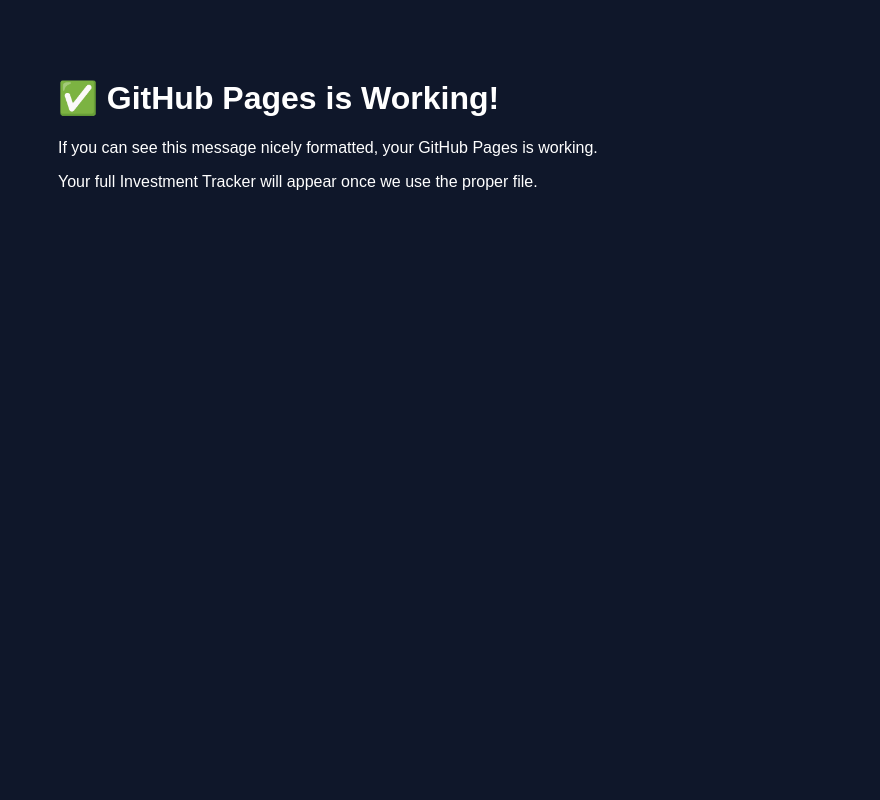
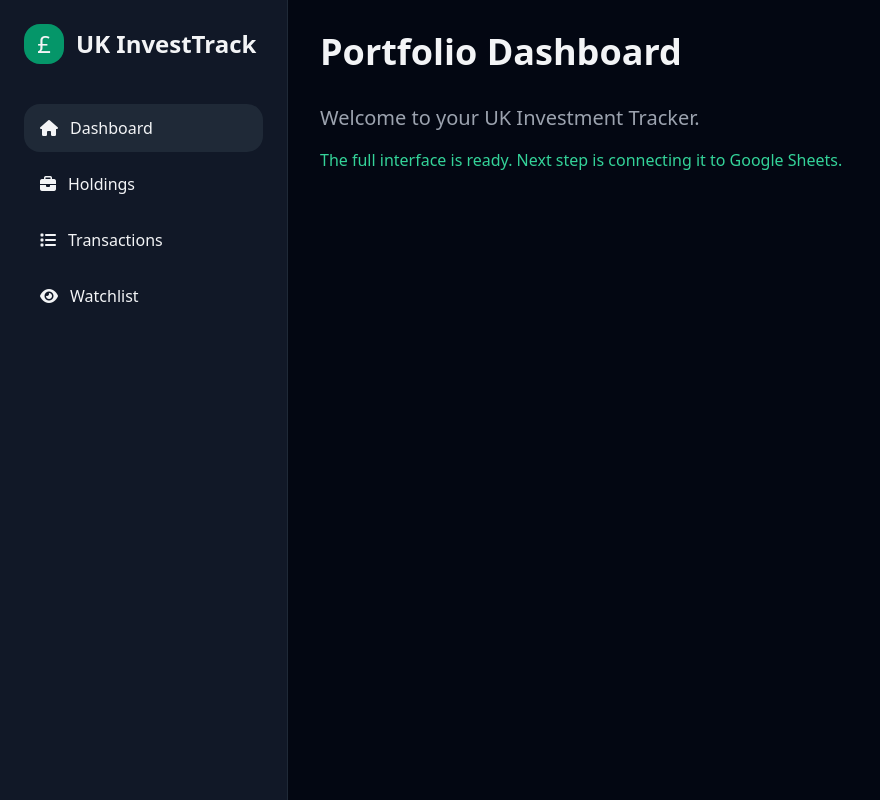
Before and after one commit to ARAR9396/investment-app, a plain HTML site: page index.html in a window 1280 px wide. Shown: the whole page, without its empty margins (0-880 px from the left). Drawn offline with nearby package versions, Linux system fonts and the light colour scheme.

Commit message:
Update index.html

```diff
--- a/index.html
+++ b/index.html
@@ -3,11 +3,50 @@
 <head>
   <meta charset="UTF-8">
   <meta name="viewport" content="width=device-width, initial-scale=1.0">
-  <title>Test Page</title>
+  <title>UK Investment Tracker</title>
+  <script src="https://cdn.tailwindcss.com"></script>
+  <link rel="stylesheet" href="https://cdnjs.cloudflare.com/ajax/libs/font-awesome/6.5.1/css/all.min.css">
 </head>
-<body style="font-family: Arial; padding: 50px; background: #0f172a; color: white;">
-  <h1>✅ GitHub Pages is Working!</h1>
-  <p>If you can see this message nicely formatted, your GitHub Pages is working.</p>
-  <p>Your full Investment Tracker will appear once we use the proper file.</p>
+<body class="bg-gray-950 text-gray-100">
+
+  <div class="flex h-screen">
+    <!-- Sidebar -->
+    <div class="w-72 bg-gray-900 p-6 flex flex-col border-r border-gray-800">
+      <div class="flex items-center gap-3 mb-10">
+        <div class="w-10 h-10 bg-emerald-600 rounded-2xl flex items-center justify-center text-2xl">£</div>
+        <h1 class="text-2xl font-bold">UK InvestTrack</h1>
+      </div>
+
+      <nav class="space-y-2">
+        <button onclick="showSection('dashboard')" class="w-full text-left px-4 py-3 rounded-2xl hover:bg-gray-800 flex items-center gap-3 bg-gray-800">
+          <i class="fas fa-home"></i> Dashboard
+        </button>
+        <button onclick="showSection('holdings')" class="w-full text-left px-4 py-3 rounded-2xl hover:bg-gray-800 flex items-center gap-3">
+          <i class="fas fa-briefcase"></i> Holdings
+        </button>
+        <button onclick="showSection('transactions')" class="w-full text-left px-4 py-3 rounded-2xl hover:bg-gray-800 flex items-center gap-3">
+          <i class="fas fa-list"></i> Transactions
+        </button>
+        <button onclick="showSection('watchlist')" class="w-full text-left px-4 py-3 rounded-2xl hover:bg-gray-800 flex items-center gap-3">
+          <i class="fas fa-eye"></i> Watchlist
+        </button>
+      </nav>
+    </div>
+
+    <!-- Main Area -->
+    <div class="flex-1 p-8 overflow-auto">
+      <div id="dashboard">
+        <h1 class="text-4xl font-bold mb-8">Portfolio Dashboard</h1>
+        <p class="text-xl text-gray-400">Welcome to your UK Investment Tracker.</p>
+        <p class="mt-4 text-emerald-400">The full interface is ready. Next step is connecting it to Google Sheets.</p>
+      </div>
+    </div>
+  </div>
+
+  <script>
+    function showSection(section) {
+      alert("Section: " + section + "\n\nThis will be fully functional soon!");
+    }
+  </script>
 </body>
 </html>
```
